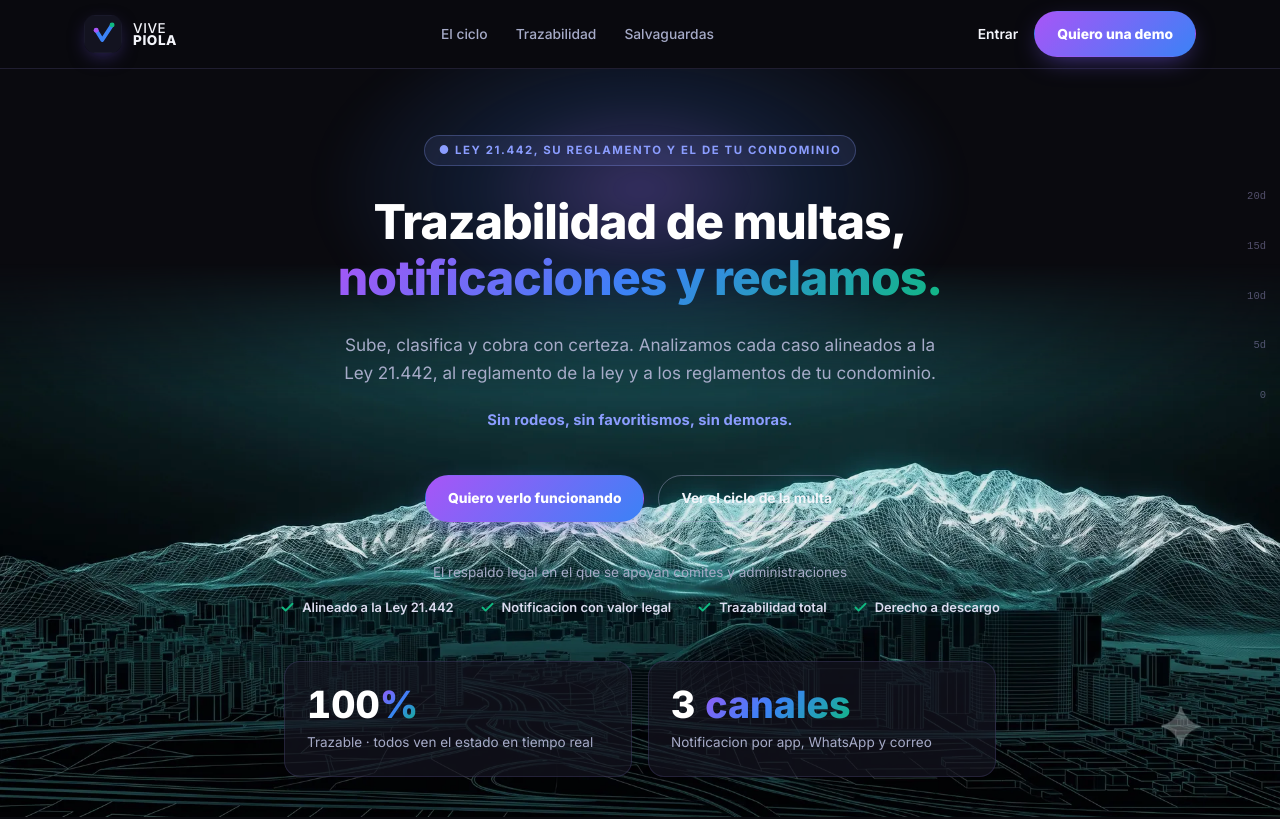
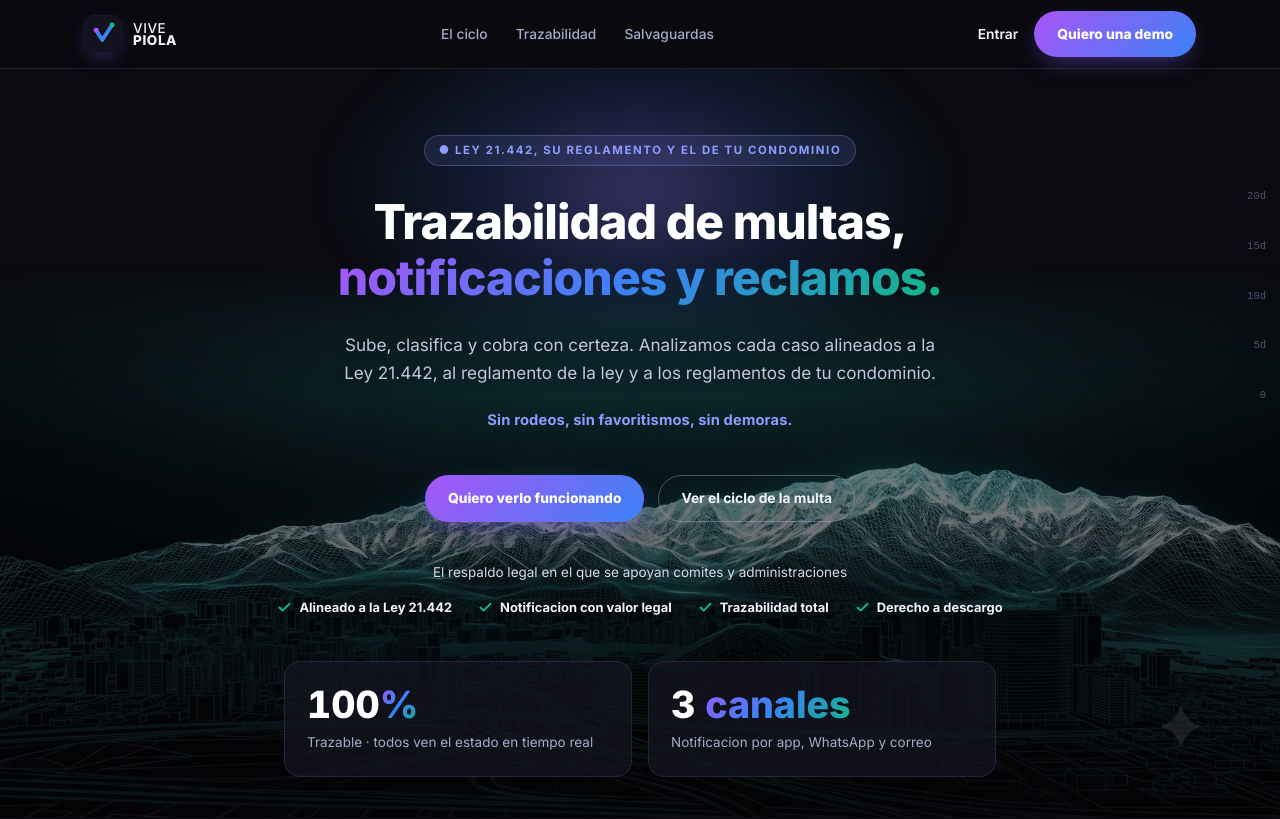
Before and after one commit to situaciones/vivepiola, a React (Vite) app in the folder frontend/: page / in a window 1280 px wide. Shown: the top 819 px of the page. Built offline with nearby package versions, Linux system fonts and the light colour scheme.

Commit message:
Landing hero: oscurecer imagen y aclarar/sombrear texto para que sea legible sobre las montanas

```diff
--- a/frontend/src/pages/Landing.css
+++ b/frontend/src/pages/Landing.css
@@ -46,23 +46,24 @@
 .hero{position:relative;background:var(--h-bg);color:var(--h-ink);overflow:hidden;isolation:isolate}
 .hero::before{content:"";position:absolute;top:-140px;left:50%;transform:translateX(-50%);width:900px;height:520px;border-radius:50%;z-index:0;background:radial-gradient(closest-side,rgba(139,120,255,.34),rgba(59,130,246,.14),transparent 72%);filter:blur(12px)}
 .hero-photo{position:absolute;left:0;right:0;bottom:0;top:26%;z-index:0;pointer-events:none;
-  background-image:url(/hero-mountains.webp);background-size:cover;background-position:center 42%;background-repeat:no-repeat;
-  opacity:.92;
+  background-image:linear-gradient(to bottom,rgba(10,10,15,0) 26%,rgba(10,10,15,.6) 100%),url(/hero-mountains.webp);
+  background-size:cover,cover;background-position:center,center 42%;background-repeat:no-repeat;
+  opacity:.9;filter:brightness(.6) saturate(1.08);
   -webkit-mask-image:linear-gradient(to bottom,transparent 0,#000 24%,#000 100%);
   mask-image:linear-gradient(to bottom,transparent 0,#000 24%,#000 100%)}
 .hero-inner{position:relative;z-index:2;text-align:center;padding:66px 24px 0;max-width:820px;margin:0 auto}
 .h-eyebrow{display:inline-flex;align-items:center;gap:8px;font-size:.76rem;font-weight:700;letter-spacing:.14em;text-transform:uppercase;color:var(--h-cyan);background:rgba(139,157,255,.1);border:1px solid rgba(139,157,255,.28);padding:6px 14px;border-radius:999px}
 .hero h1{font-size:clamp(2rem,4.4vw,3.2rem);font-weight:800;line-height:1.16;margin:28px auto 26px;max-width:22ch;color:#fff}
 .hero h1 .hl{background:var(--grad);-webkit-background-clip:text;background-clip:text;color:transparent}
-.vp .hero-lead{font-size:1.14rem;line-height:1.62;color:var(--h-muted);max-width:640px;margin:0 auto 22px;text-wrap:balance}
+.vp .hero-lead{font-size:1.14rem;line-height:1.62;color:#c2c6e0;max-width:640px;margin:0 auto 22px;text-wrap:balance;text-shadow:0 1px 10px rgba(0,0,0,.6)}
 .vp .hero-kicker{font-size:.98rem;font-weight:700;color:var(--h-cyan);letter-spacing:.01em;margin:0 auto 44px;text-wrap:balance}
 .hero-ctas{display:flex;gap:14px;justify-content:center;flex-wrap:wrap}
 .btn-outline-l{background:transparent;color:var(--h-ink);border-color:rgba(180,180,220,.4)}
 .btn-outline-l:hover{border-color:var(--h-cyan);color:var(--h-cyan)}
 .hero-trust{position:relative;z-index:2;text-align:center;margin-top:40px;padding:0 24px}
-.hero-trust .lbl{color:var(--h-muted);font-size:.9rem;margin-bottom:16px}
+.hero-trust .lbl{color:#d6d9ee;font-size:.9rem;margin-bottom:16px;text-shadow:0 1px 10px rgba(0,0,0,.85)}
 .hero-trust .items{display:flex;justify-content:center;flex-wrap:wrap;gap:12px 26px}
-.hero-trust .items span{display:inline-flex;align-items:center;gap:7px;font-size:.86rem;font-weight:600;color:#dcdcf0}
+.hero-trust .items span{display:inline-flex;align-items:center;gap:7px;font-size:.86rem;font-weight:700;color:#f1f2fb;text-shadow:0 1px 10px rgba(0,0,0,.9)}
 .hero-trust .items svg{color:var(--green)}
 .axis{position:absolute;right:14px;top:120px;z-index:2;display:flex;flex-direction:column;gap:34px;font-family:ui-monospace,monospace;font-size:.7rem;color:rgba(170,165,220,.45);text-align:right}
 @media(max-width:760px){.axis{display:none}}
```
